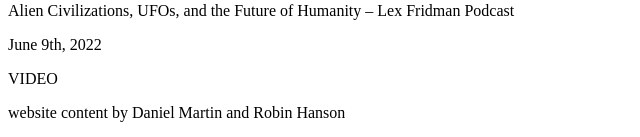
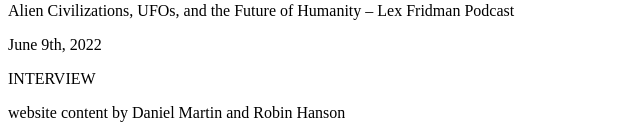
Before and after one commit to 65536william/grabby-aliens, a Next.js app: page /presentations in a window 1280 px wide. Shown: the part 815-952 px from the top of the page, without its empty margins (0-640 px from the left). Built offline with nearby package versions, Linux system fonts and the light colour scheme.

Commit message:
update lex fridman tag to interview

```diff
--- a/pages/presentations.js
+++ b/pages/presentations.js
@@ -49,7 +49,7 @@
     text: "Alien Civilizations, UFOs, and the Future of Humanity – Lex Fridman Podcast",
     link: "https://www.youtube.com/watch?v=KBZP4rLk6bk/",
     date: "June 9th, 2022",
-    tags: ["video"],
+    tags: ["interview"],
   },
 ];
 
```
